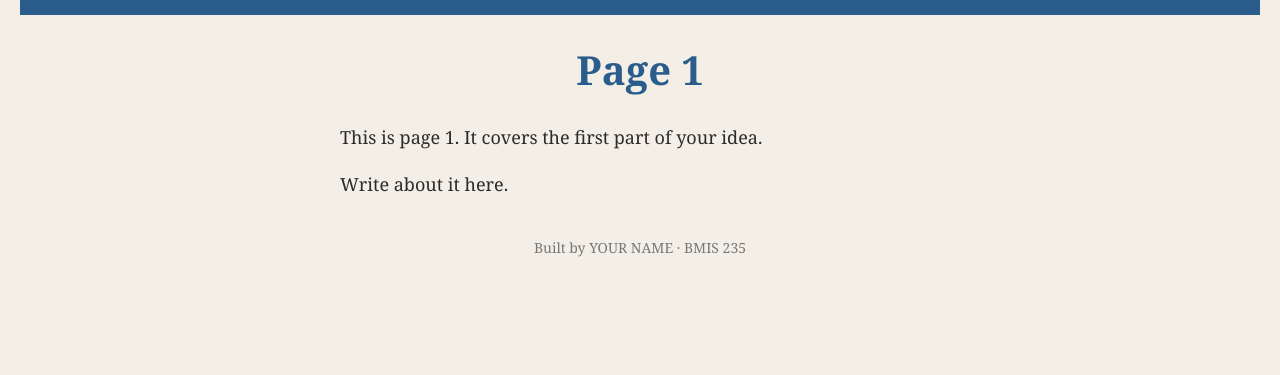
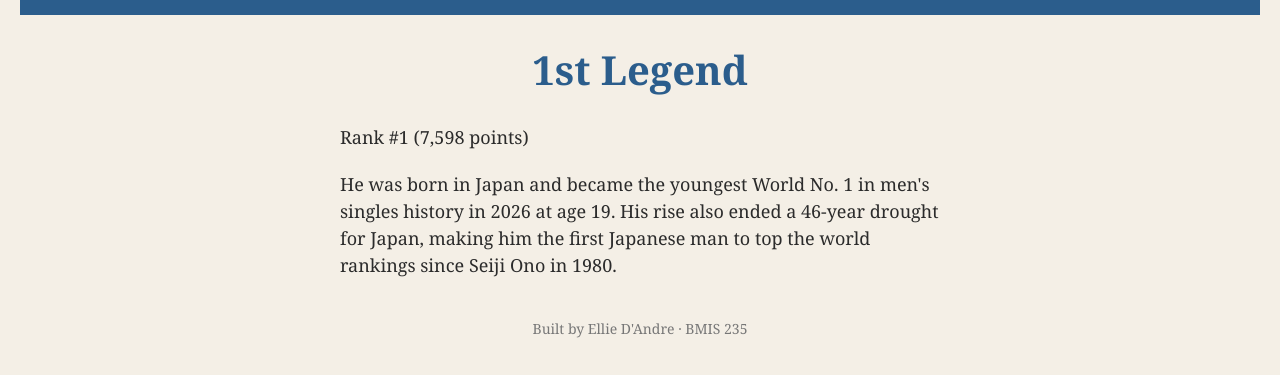
Before and after one commit to elliedeandre/bmis-html-4, a plain HTML site: page page1.html in a window 1280 px wide. Shown: the part 71-446 px from the top of the page. Drawn offline with Linux system fonts and the light colour scheme.

Commit message:
Update author information and page content in HTML

```diff
--- a/page1.html
+++ b/page1.html
@@ -1,14 +1,14 @@
 <!DOCTYPE html>
 <!--
-  Author: YOUR NAME
-  GU username: YOUR-GU-USERNAME
+  Author: Ellie D'Andre
+  GU username: elliedeandre
   Course: BMIS 235 - HTML-3
 -->
 <html lang="en">
 <head>
 <meta charset="utf-8">
-<meta name="author" content="YOUR NAME">
-<title>Page 1</title>
+<meta name="author" content="Ellie D'Andre">
+<title>Sora Matsushima</title>
 
 <!-- this one line connects the page to the stylesheet -->
 <link rel="stylesheet" href="styles.css">
@@ -28,12 +28,12 @@
     <a href="page3.html"><img src="img/page3.png" alt="Page 3"></a>
 </nav>
 
-<h1>Page 1</h1>
-<p>This is page 1. It covers the first part of your idea.</p>
-<p>Write about it here.</p>
+<h1>1st Legend</h1>
+<p>Rank #1 (7,598 points)</p>
+<p>He was born in Japan and became the youngest World No. 1 in men's singles history in 2026 at age 19. His rise also ended a 46-year drought for Japan, making him the first Japanese man to top the world rankings since Seiji Ono in 1980.</p>
 
-<!-- Footer: fill in your name -->
-<footer>Built by YOUR NAME &middot; BMIS 235</footer>
+<!-- Footer: Ellie D'Andre -->
+<footer>Built by Ellie D'Andre &middot; BMIS 235</footer>
 
 </body>
 </html>
```
